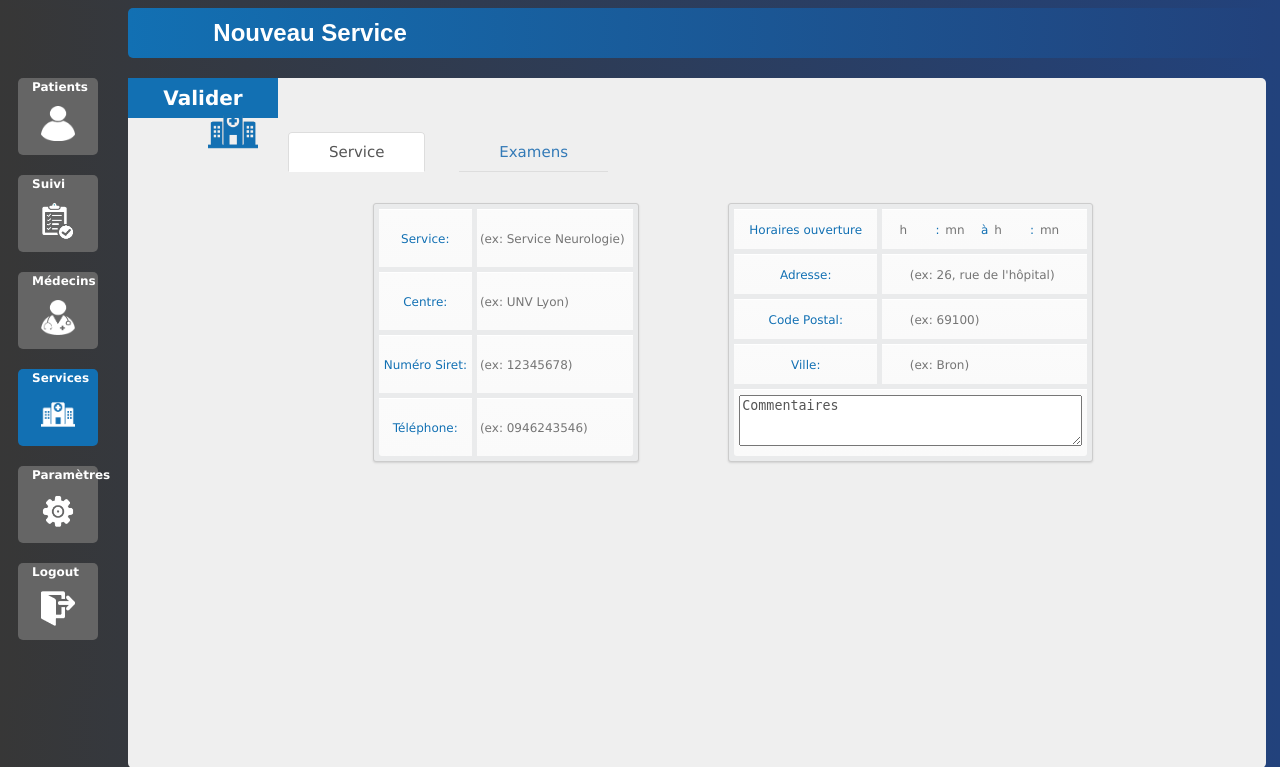
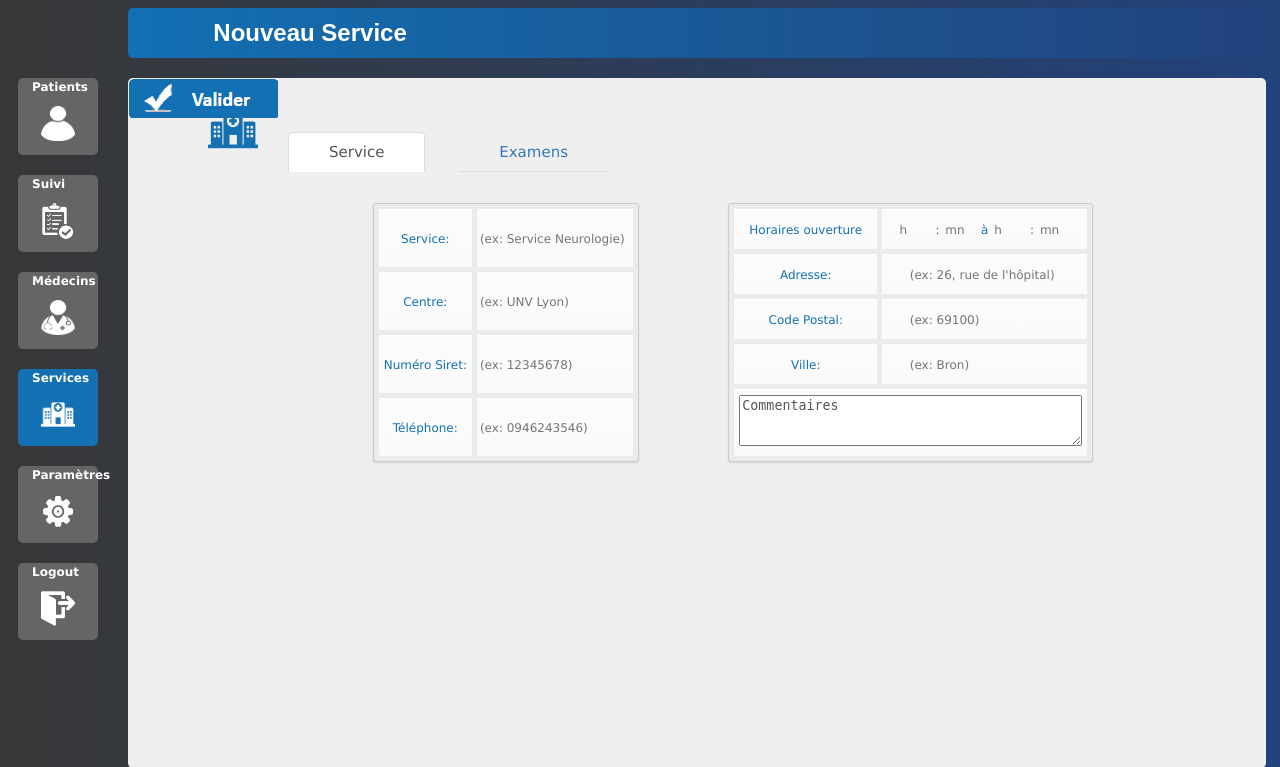
Before and after one commit to Pco-A2IT/IHM-Final, a PHP site: page /Dossier_Service.php in a window 1280 px wide. Shown: the top 767 px of the page. Run offline with PHP 8.4, Linux system fonts and the light colour scheme; data that the repository does not hold is empty; some libraries are stand-ins or nearby versions.

Commit message:
button "valider"

```diff
--- a/Dossier_Service.php
+++ b/Dossier_Service.php
@@ -46,7 +46,7 @@
             <h1 class="titreGauche">Nouveau Service</h1>
         </div>
         <div class="blanc";   style="border-radius: 5px;">
-             <input type="submit" accesskey="enter" value="Valider" onmousemove="changeBgColor('btn')" onmouseout="recoverBgColor('btn');" class="submit" id="btn" formmethod="post"/>
+             <input type="submit" accesskey="enter" value="" style="background:url('Icones/valider.png') no-repeat;" onmousemove="changeBgColor('btn')" onmouseout="recoverBgColor('btn');" class="submit" id="btn" formmethod="post"/>
             <div class="section4">
             <div class="div1">
              <br><img src='Icones/hopital_bleu.png' align='left' alt='sorry' width="50px" heigh="50px"><br><br>
```
